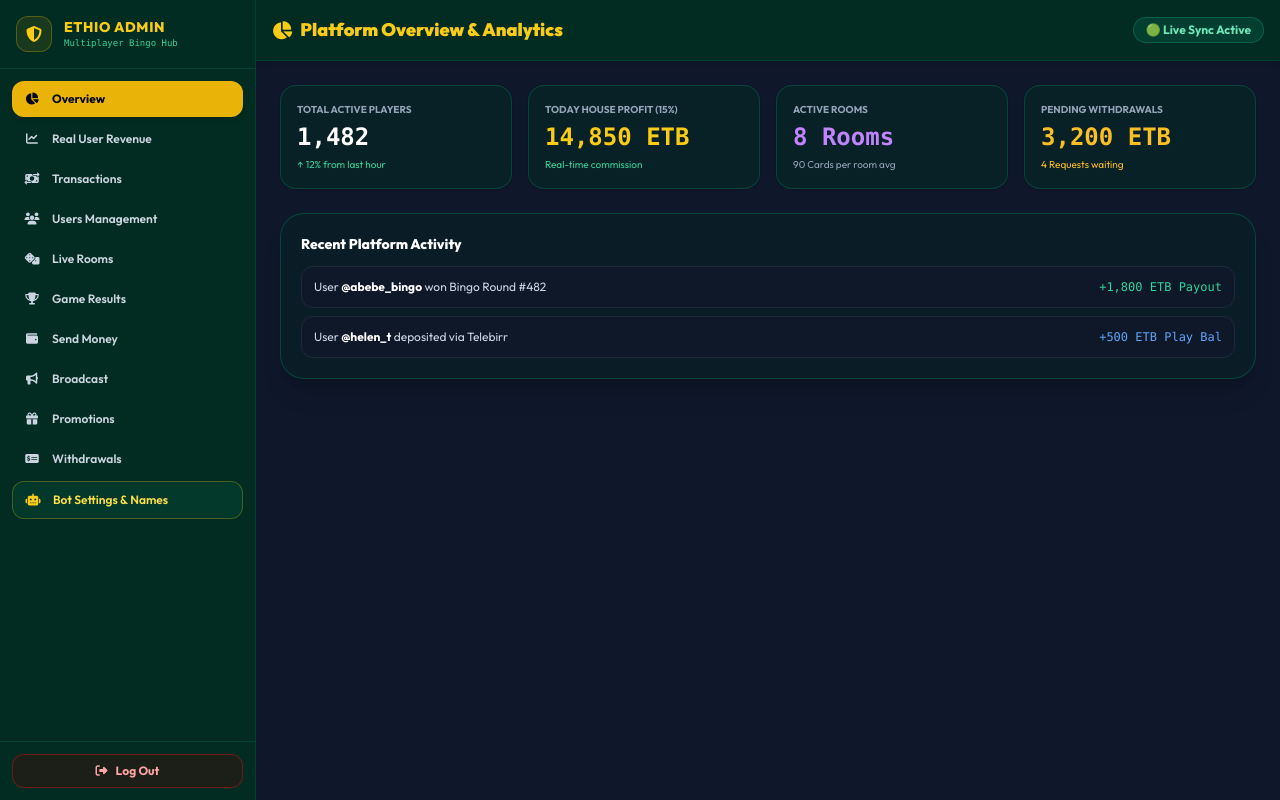
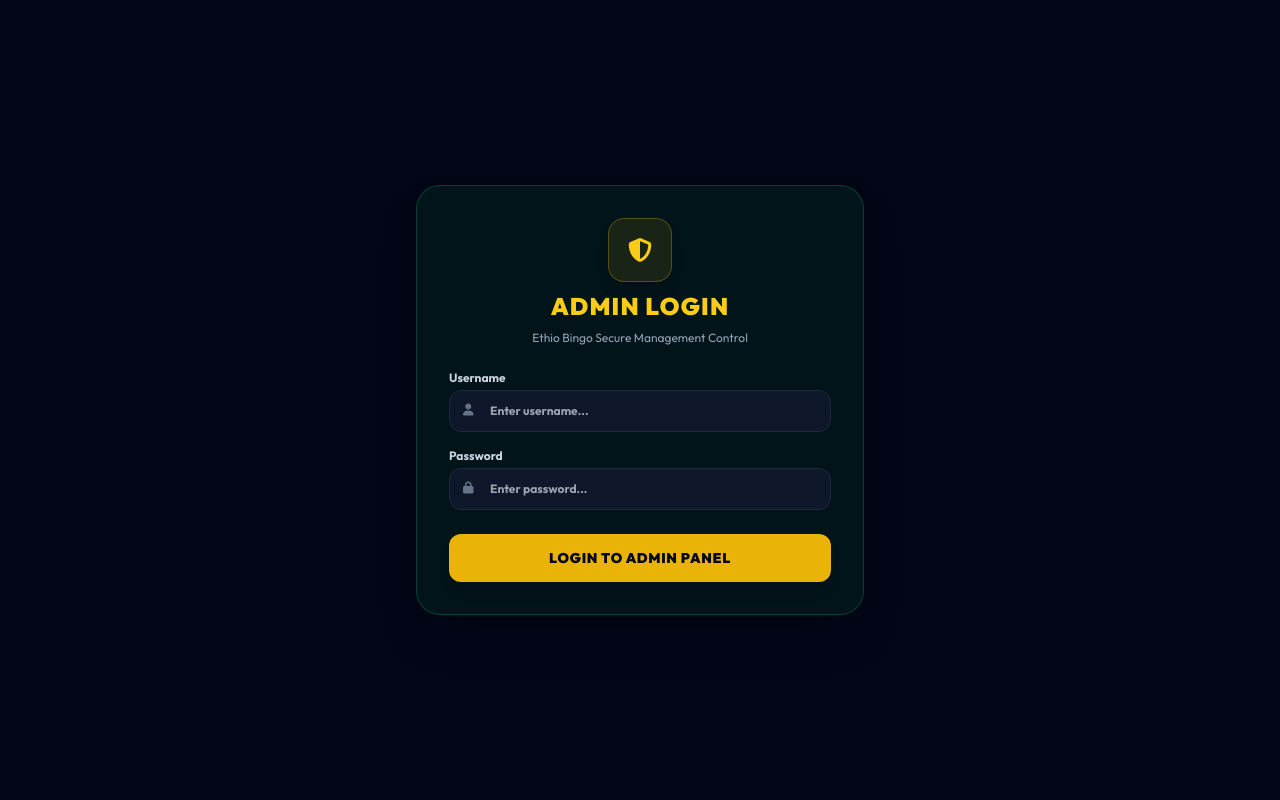
Before and after one commit to usernatnael-byte/XLitebingo, a plain HTML site: page admin.html in a window 1280 px wide. Drawn offline with nearby package versions, Linux system fonts and the light colour scheme.

Commit message:
Update admin.html

```diff
--- a/admin.html
+++ b/admin.html
@@ -40,14 +40,6 @@
                 extend: {
                     fontFamily: {
                         sans: ['Outfit', 'sans-serif'],
-                    },
-                    colors: {
-                        admin: {
-                            dark: '#061a14',
-                            card: '#0b2920',
-                            border: '#134e3e',
-                            accent: '#F59E0B' // Yellow Accent
-                        }
                     }
                 }
             }
@@ -60,10 +52,53 @@
         ::-webkit-scrollbar-thumb:hover { background: #F59E0B; }
     </style>
 </head>
-<body class="bg-slate-950 text-slate-100 font-sans flex h-screen overflow-hidden">
+<body class="bg-slate-950 text-slate-100 font-sans h-screen overflow-hidden flex flex-col">
 
-    <!-- SIDEBAR NAVIGATION (Dark Green / Slate Theme with Yellow Highlights) -->
-    <aside class="w-64 bg-emerald-950 border-r border-emerald-900/60 flex flex-col justify-between hidden md:flex shadow-2xl">
+    <!-- ========================================== -->
+    <!-- LOGIN SCREEN OVERLAY                       -->
+    <!-- ========================================== -->
+    <div id="loginScreen" class="fixed inset-0 bg-slate-950 z-50 flex items-center justify-center p-4">
+        <div class="max-w-md w-full bg-emerald-950/40 border border-emerald-800/60 p-8 rounded-3xl shadow-2xl space-y-6 backdrop-blur-xl">
+            <div class="text-center space-y-2">
+                <div class="w-16 h-16 bg-yellow-500/10 border border-yellow-500/30 rounded-2xl mx-auto flex items-center justify-center text-yellow-400 text-2xl shadow-lg">
+                    <i class="fa-solid fa-shield-halved"></i>
+                </div>
+                <h1 class="text-2xl font-black text-yellow-400 tracking-wider">ADMIN LOGIN</h1>
+                <p class="text-xs text-slate-400">Ethio Bingo Secure Management Control</p>
+            </div>
+
+            <div class="space-y-4 text-xs">
+                <div>
+                    <label class="font-bold text-slate-300 block mb-1">Username</label>
+                    <div class="relative">
+                        <i class="fa-solid fa-user absolute left-3.5 top-3.5 text-slate-500"></i>
+                        <input type="text" id="loginUsername" placeholder="Enter username..." class="w-full bg-slate-900 border border-slate-800 rounded-xl py-3 pl-10 pr-3 text-white focus:outline-none focus:border-yellow-400 font-bold">
+                    </div>
+                </div>
+
+                <div>
+                    <label class="font-bold text-slate-300 block mb-1">Password</label>
+                    <div class="relative">
+                        <i class="fa-solid fa-lock absolute left-3.5 top-3.5 text-slate-500"></i>
+                        <input type="password" id="loginPassword" placeholder="Enter password..." class="w-full bg-slate-900 border border-slate-800 rounded-xl py-3 pl-10 pr-3 text-white focus:outline-none focus:border-yellow-400 font-bold">
+                    </div>
+                </div>
+
+                <div id="loginErrorMsg" class="text-red-400 text-center font-bold hidden">❌ Invalid Username or Password!</div>
+            </div>
+
+            <button onclick="handleAdminLogin()" class="w-full py-3.5 bg-yellow-500 hover:bg-yellow-400 text-slate-950 font-black text-sm rounded-xl shadow-lg transition transform active:scale-95 uppercase tracking-wider">
+                LOGIN TO ADMIN PANEL
+            </button>
+        </div>
+    </div>
+
+    <!-- ========================================== -->
+    <!-- MAIN ADMIN DASHBOARD (HIDDEN UNTIL LOGIN)  -->
+    <div id="adminDashboard" class="hidden flex h-screen overflow-hidden w-full">
+
+        <!-- SIDEBAR NAVIGATION -->
+        <aside class="w-64 bg-emerald-950 border-r border-emerald-900/60 flex flex-col justify-between shadow-2xl">
             <div>
                 <!-- Brand Header -->
                 <div class="p-4 border-b border-emerald-900/60 flex items-center space-x-3 bg-emerald-950/80">
@@ -71,7 +106,7 @@
                         <i class="fa-solid fa-shield-halved"></i>
                     </div>
                     <div>
-                    <h1 class="font-extrabold text-sm text-yellow-400 tracking-wider">ETHIO ADMIN</h1>
+                        <h1 class="font-extrabold text-sm text-yellow-400 tracking-wider">Nhatty Admin</h1>
                         <p class="text-[9px] text-emerald-400 font-mono">Multiplayer Bingo Hub</p>
                     </div>
                 </div>
@@ -116,7 +151,7 @@
 
             <!-- Logout Footer -->
             <div class="p-3 border-t border-emerald-900/60">
-            <button onclick="alert('Logged out successfully')" class="w-full bg-red-950/40 border border-red-800/60 text-red-300 py-2 rounded-xl text-xs font-bold flex items-center justify-center space-x-2 hover:bg-red-900/40 transition">
+                <button onclick="handleAdminLogout()" class="w-full bg-red-950/40 border border-red-800/60 text-red-300 py-2 rounded-xl text-xs font-bold flex items-center justify-center space-x-2 hover:bg-red-900/40 transition">
                     <i class="fa-solid fa-right-from-bracket"></i><span>Log Out</span>
                 </button>
             </div>
@@ -363,9 +398,40 @@
 
             </div>
         </main>
+    </div>
 
-    <!-- ADMIN PANEL JAVASCRIPT CONTROLS -->
+    <!-- ADMIN PANEL JAVASCRIPT & AUTHENTICATION -->
     <script>
+        function handleAdminLogin() {
+            const user = document.getElementById('loginUsername').value.trim();
+            const pass = document.getElementById('loginPassword').value.trim();
+            const errorMsg = document.getElementById('loginErrorMsg');
+
+            if (user === 'Nhatty' && pass === '2121') {
+                document.getElementById('loginScreen').classList.add('hidden');
+                document.getElementById('adminDashboard').classList.remove('hidden');
+                sessionStorage.setItem('isAdminLoggedIn', 'true');
+            } else {
+                errorMsg.classList.remove('hidden');
+            }
+        }
+
+        function handleAdminLogout() {
+            sessionStorage.removeItem('isAdminLoggedIn');
+            document.getElementById('adminDashboard').classList.add('hidden');
+            document.getElementById('loginScreen').classList.remove('hidden');
+            document.getElementById('loginUsername').value = '';
+            document.getElementById('loginPassword').value = '';
+            document.getElementById('loginErrorMsg').classList.add('hidden');
+        }
+
+        window.onload = function() {
+            if (sessionStorage.getItem('isAdminLoggedIn') === 'true') {
+                document.getElementById('loginScreen').classList.add('hidden');
+                document.getElementById('adminDashboard').classList.remove('hidden');
+            }
+        };
+
         function switchAdminTab(tabId) {
             const panels = document.querySelectorAll('.admin-panel');
             panels.forEach(p => p.classList.add('hidden'));
@@ -373,7 +439,6 @@
             const targetPanel = document.getElementById(`panel-${tabId}`);
             if (targetPanel) targetPanel.classList.remove('hidden');
 
-            // Reset navigation highlights
             const navButtons = document.querySelectorAll('aside nav button');
             navButtons.forEach(btn => {
                 btn.className = "w-full flex items-center space-x-3 px-3 py-2.5 rounded-xl text-slate-300 hover:bg-emerald-900/60 hover:text-white transition";
@@ -388,7 +453,6 @@
                 }
             }
 
-            // Update Header Title
             const titles = {
                 'overview': 'Platform Overview & Analytics',
                 'revenue': 'Real User Revenue & House Profits',
```
Lines whose indentation alone changed are shown as unchanged.
